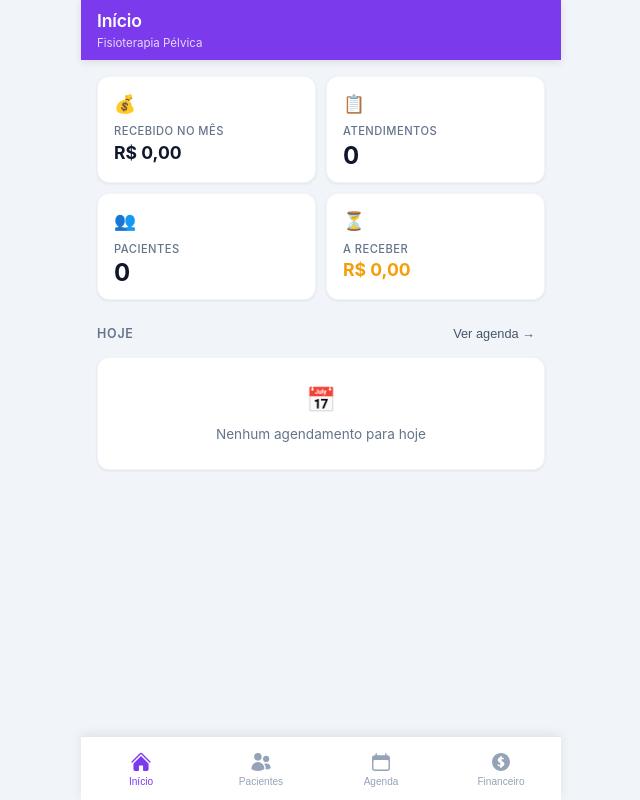
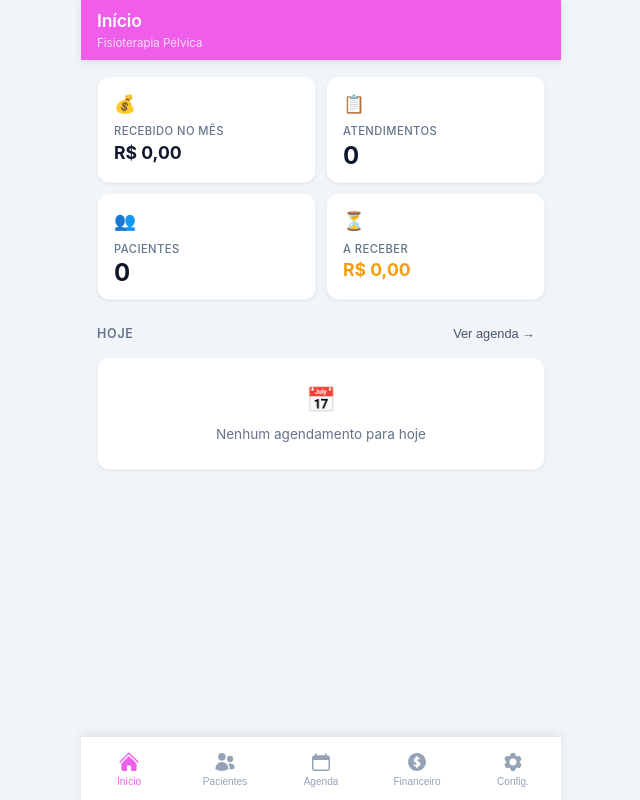
Before and after one commit to carlos026/agendafisio, a React (Vite) app: page / in a window 1280 px wide. Shown: the whole page, without its empty margins (319-959 px from the left). Built offline with nearby package versions, Linux system fonts and the light colour scheme.

Commit message:
#4 - Colocar um campo com preço do convênio e com campo para adicionar o valor no particular

```diff
--- a/index.html
+++ b/index.html
@@ -4,7 +4,7 @@
     <meta charset="UTF-8" />
     <link rel="icon" type="image/svg+xml" href="/icon.svg" />
     <meta name="viewport" content="width=device-width, initial-scale=1.0, maximum-scale=1.0, user-scalable=no" />
-    <meta name="theme-color" content="#7c3aed" />
+    <meta name="theme-color" content="#f05deb" />
     <meta name="apple-mobile-web-app-capable" content="yes" />
     <meta name="apple-mobile-web-app-status-bar-style" content="default" />
     <meta name="apple-mobile-web-app-title" content="FisioPélvica" />
--- a/package.json
+++ b/package.json
@@ -1,6 +1,6 @@
 {
   "name": "fisioterapia-pelvica",
-  "version": "1.0.0",
+  "version": "1.1.0",
   "private": true,
   "scripts": {
     "dev": "vite",
--- a/src/components/agenda/AgendaPage.jsx
+++ b/src/components/agenda/AgendaPage.jsx
@@ -11,7 +11,7 @@ const STATUS_MAP = {
 }
 
 export default function AgendaPage() {
-  const { patients, appointments, refreshAppointments } = useApp()
+  const { patients, appointments, settings, refreshAppointments } = useApp()
   const [showForm, setShowForm] = useState(false)
   const [editing, setEditing]   = useState(null)
   const [filter, setFilter]     = useState('upcoming')
@@ -182,6 +182,7 @@ export default function AgendaPage() {
         <AppointmentForm
           appointment={editing}
           patients={patients}
+          settings={settings}
           onSave={handleSave}
           onClose={closeForm}
         />
--- a/src/components/agenda/AppointmentForm.jsx
+++ b/src/components/agenda/AppointmentForm.jsx
@@ -1,8 +1,8 @@
-import React, { useState } from 'react'
+import React, { useState, useEffect } from 'react'
 import Modal from '../ui/Modal'
 import { getTodayString } from '../../utils/helpers'
 
-export default function AppointmentForm({ appointment, patients, onSave, onClose }) {
+export default function AppointmentForm({ appointment, patients, settings, onSave, onClose }) {
   const [form, setForm] = useState({
     patientId: appointment?.patientId || '',
     date:      appointment?.date      || getTodayString(),
@@ -13,6 +13,16 @@ export default function AppointmentForm({ appointment, patients, onSave, onClose
     notes:     appointment?.notes     || '',
   })
   const [error, setError] = useState('')
+
+  useEffect(() => {
+    if (appointment || !form.patientId || !settings) return
+    const patient = patients.find(p => p.id === form.patientId)
+    if (!patient?.convenio) return
+    const price = patient.convenio === 'convenio'
+      ? settings.convenioPrice
+      : settings.particularPrice
+    if (price > 0) setForm(prev => ({ ...prev, value: price.toString() }))
+  }, [form.patientId])
 
   function set(field, value) {
     setForm(prev => ({ ...prev, [field]: value }))
--- a/src/components/layout/BottomNav.jsx
+++ b/src/components/layout/BottomNav.jsx
@@ -35,11 +35,20 @@ function IconMoney() {
   )
 }
 
+function IconSettings() {
+  return (
+    <svg viewBox="0 0 24 24" fill="currentColor">
+      <path fillRule="evenodd" d="M11.078 2.25c-.917 0-1.699.663-1.85 1.567L9.05 4.889c-.02.12-.115.26-.297.348a7.493 7.493 0 00-.986.57c-.166.115-.334.126-.45.083L6.3 5.508a1.875 1.875 0 00-2.282.819l-.922 1.597a1.875 1.875 0 00.432 2.385l.84.692c.095.078.17.229.154.43a7.598 7.598 0 000 1.139c.015.2-.059.352-.153.43l-.841.692a1.875 1.875 0 00-.432 2.385l.922 1.597a1.875 1.875 0 002.282.818l1.019-.382c.115-.043.283-.031.45.082.312.214.641.405.985.57.182.088.277.228.297.35l.178 1.071c.151.904.933 1.567 1.85 1.567h1.844c.916 0 1.699-.663 1.85-1.567l.178-1.072c.02-.12.114-.26.297-.349.344-.165.673-.356.985-.57.167-.114.335-.125.45-.082l1.02.382a1.875 1.875 0 002.28-.819l.923-1.597a1.875 1.875 0 00-.432-2.385l-.84-.692c-.095-.078-.17-.229-.154-.43a7.614 7.614 0 000-1.139c-.016-.2.059-.352.153-.43l.84-.692c.708-.582.891-1.59.433-2.385l-.922-1.597a1.875 1.875 0 00-2.282-.818l-1.02.382c-.114.043-.282.031-.449-.083a7.49 7.49 0 00-.985-.57c-.183-.087-.277-.227-.297-.348l-.179-1.072a1.875 1.875 0 00-1.85-1.567h-1.843zM12 15.75a3.75 3.75 0 100-7.5 3.75 3.75 0 000 7.5z" clipRule="evenodd" />
+    </svg>
+  )
+}
+
 const NAV_ITEMS = [
   { id: 'dashboard', label: 'Início',      Icon: IconHome },
   { id: 'patients',  label: 'Pacientes',   Icon: IconUsers },
   { id: 'agenda',    label: 'Agenda',      Icon: IconCalendar },
   { id: 'finance',   label: 'Financeiro',  Icon: IconMoney },
+  { id: 'settings',  label: 'Config.',     Icon: IconSettings },
 ]
 
 export default function BottomNav() {
--- a/src/components/patients/PatientForm.jsx
+++ b/src/components/patients/PatientForm.jsx
@@ -3,9 +3,10 @@ import Modal from '../ui/Modal'
 
 export default function PatientForm({ patient, onSave, onClose }) {
   const [form, setForm] = useState({
-    name:  patient?.name  || '',
-    phone: patient?.phone || '',
-    notes: patient?.notes || '',
+    name:     patient?.name     || '',
+    phone:    patient?.phone    || '',
+    notes:    patient?.notes    || '',
+    convenio: patient?.convenio || '',
   })
   const [error, setError] = useState('')
 
@@ -61,6 +62,19 @@ export default function PatientForm({ patient, onSave, onClose }) {
       </div>
 
       <div className="form-group">
+        <label className="form-label">Convênio</label>
+        <select
+          className="form-select"
+          value={form.convenio}
+          onChange={e => set('convenio', e.target.value)}
+        >
+          <option value="">Não informado</option>
+          <option value="convenio">Convênio</option>
+          <option value="particular">Particular</option>
+        </select>
+      </div>
+
+      <div className="form-group">
         <label className="form-label">Observações</label>
         <textarea
           className="form-textarea"
--- a/src/services/patientService.js
+++ b/src/services/patientService.js
@@ -19,6 +19,7 @@ export function add(data) {
     name: data.name.trim(),
     phone: data.phone?.trim() || '',
     notes: data.notes?.trim() || '',
+    convenio: data.convenio || '',
     createdAt: new Date().toISOString(),
   }
   setItem(KEYS.PATIENTS, [...patients, patient])
@@ -28,7 +29,7 @@ export function add(data) {
 export function update(id, data) {
   const patients = getAll().map(p =>
     p.id === id
-      ? { ...p, name: data.name.trim(), phone: data.phone?.trim() || '', notes: data.notes?.trim() || '' }
+      ? { ...p, name: data.name.trim(), phone: data.phone?.trim() || '', notes: data.notes?.trim() || '', convenio: data.convenio || '' }
       : p
   )
   setItem(KEYS.PATIENTS, patients)
--- /dev/null
+++ b/src/services/settingsService.js
@@ -0,0 +1,11 @@
+import { KEYS, getObject, setItem } from './storageService'
+
+const DEFAULTS = { convenioPrice: 0, particularPrice: 0 }
+
+export function getSettings() {
+  return { ...DEFAULTS, ...getObject(KEYS.SETTINGS) }
+}
+
+export function saveSettings(data) {
+  setItem(KEYS.SETTINGS, { ...getSettings(), ...data })
+}
--- a/src/services/storageService.js
+++ b/src/services/storageService.js
@@ -2,6 +2,7 @@
 const KEYS = {
   PATIENTS: 'fp_patients',
   APPOINTMENTS: 'fp_appointments',
+  SETTINGS: 'fp_settings',
 }
 
 function getItem(key) {
@@ -13,8 +14,17 @@ function getItem(key) {
   }
 }
 
+function getObject(key) {
+  try {
+    const data = localStorage.getItem(key)
+    return data ? JSON.parse(data) : {}
+  } catch {
+    return {}
+  }
+}
+
 function setItem(key, value) {
   localStorage.setItem(key, JSON.stringify(value))
 }
 
-export { KEYS, getItem, setItem }
+export { KEYS, getItem, getObject, setItem }
--- a/src/styles/global.css
+++ b/src/styles/global.css
@@ -6,7 +6,7 @@
 }
 
 :root {
-  --primary: #7c3aed;
+  --primary: #f05deb;
   --primary-light: #ede9fe;
   --primary-dark: #5b21b6;
   --success: #10b981;
@@ -828,3 +828,48 @@ body {
 .font-bold { font-weight: 700; }
 .font-semibold { font-weight: 600; }
 .truncate { white-space: nowrap; overflow: hidden; text-overflow: ellipsis; }
+
+/* ===== Settings Page ===== */
+.settings-section {
+  background: var(--white);
+  border-radius: var(--radius);
+  padding: 20px 16px;
+  margin-bottom: 16px;
+  box-shadow: var(--shadow-sm);
+  border: 1px solid var(--gray-100);
+}
+
+.settings-title {
+  font-size: 1rem;
+  font-weight: 600;
+  color: var(--gray-800);
+  margin: 0 0 6px 0;
+}
+
+.settings-description {
+  font-size: 0.85rem;
+  color: var(--gray-500);
+  margin: 0 0 16px 0;
+  line-height: 1.45;
+}
+
+.settings-info {
+  background: #fefce8;
+  border-left: 3px solid #f59e0b;
+  border-radius: 6px;
+  padding: 10px 12px;
+  font-size: 0.82rem;
+  color: #92400e;
+  line-height: 1.45;
+}
+
+.settings-success {
+  margin-top: 12px;
+  background: var(--success-light);
+  color: #065f46;
+  padding: 10px 12px;
+  border-radius: 8px;
+  font-size: 0.85rem;
+  font-weight: 500;
+  text-align: center;
+}
```
Also changed, not shown: src/App.jsx (+11 -0 lines), src/components/settings/SettingsPage.jsx (added, +79 -0 lines).
